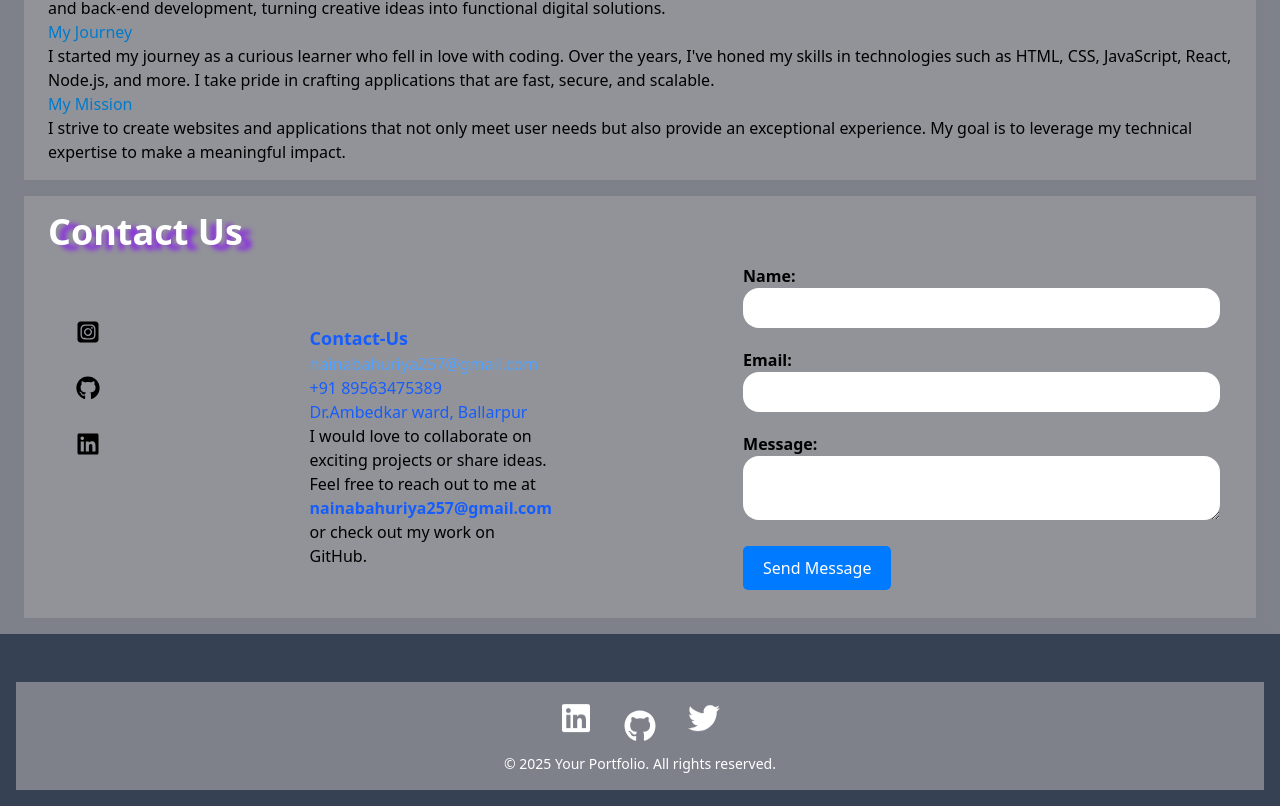
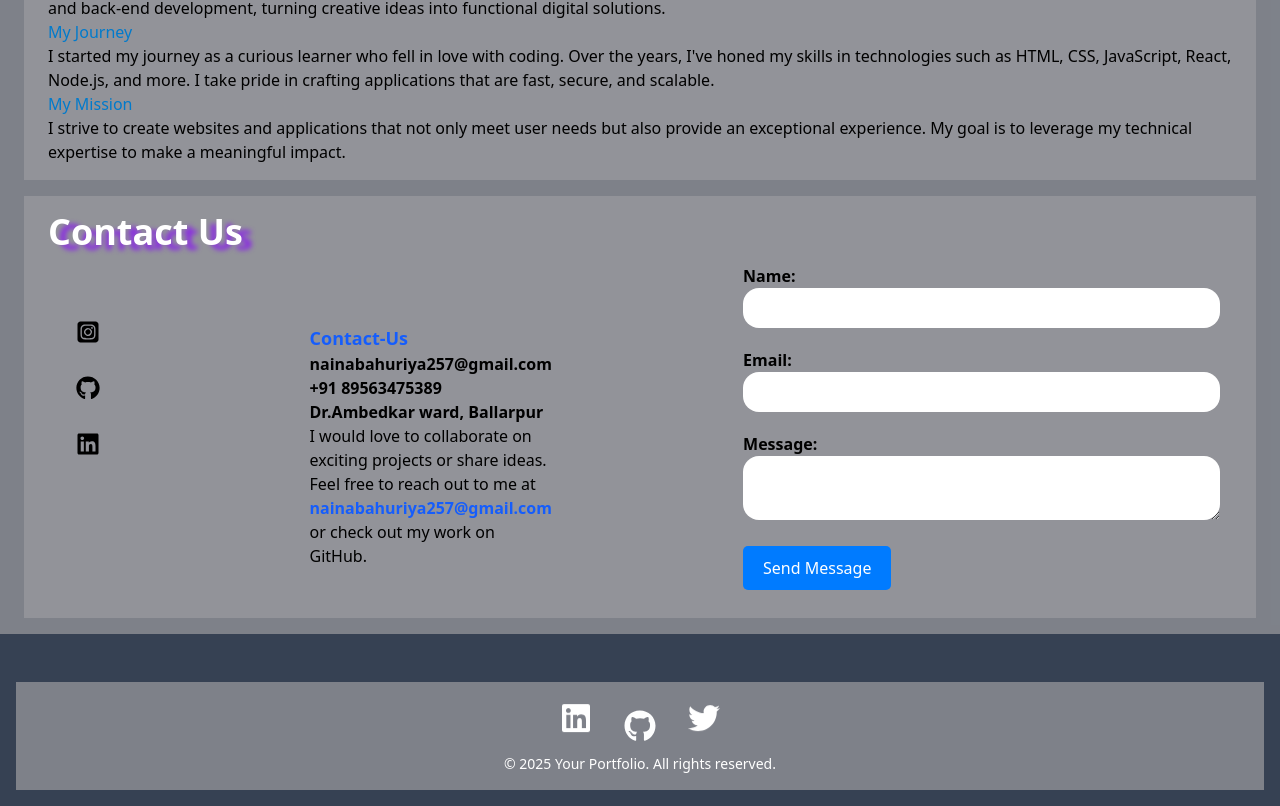
Before and after one commit to Naina2501/Portfolio, a React (Vite) app: page / in a window 1280 px wide. Shown: the part 2170-2976 px from the top of the page. Built offline with nearby package versions, Linux system fonts and the light colour scheme.

Commit message:
change in contactus page

```diff
--- a/src/Components/Contact-us/Contactus.jsx
+++ b/src/Components/Contact-us/Contactus.jsx
@@ -52,9 +52,9 @@ const ContactUs = () => {
      </div>
      <div className="w-60 text-left mt-15">
      <h2 className="text-blue-600 text-lg font-bold">Contact-Us</h2>
-     <div className="text-bold text-blue-400"> nainabahuriya257@gmail.com</div>
-     <div className="text-bold text-blue-600">  +91 89563475389</div>
-     <div className="text-bold text-blue-600">  Dr.Ambedkar ward, Ballarpur</div>
+     <div className="text-bold text-black font-bold"> nainabahuriya257@gmail.com</div>
+     <div className="text-bold text-black font-bold">  +91 89563475389</div>
+     <div className="text-bold text-black font-bold">  Dr.Ambedkar ward, Ballarpur</div>
      <p>
         I would love to collaborate on exciting projects or share ideas. Feel free to reach out to me at{' '}
         <a href="mailto:yourname@webdev.com" className="text-blue-600 font-extrabold">nainabahuriya257@gmail.com</a> or check out my work on{' '}
```
